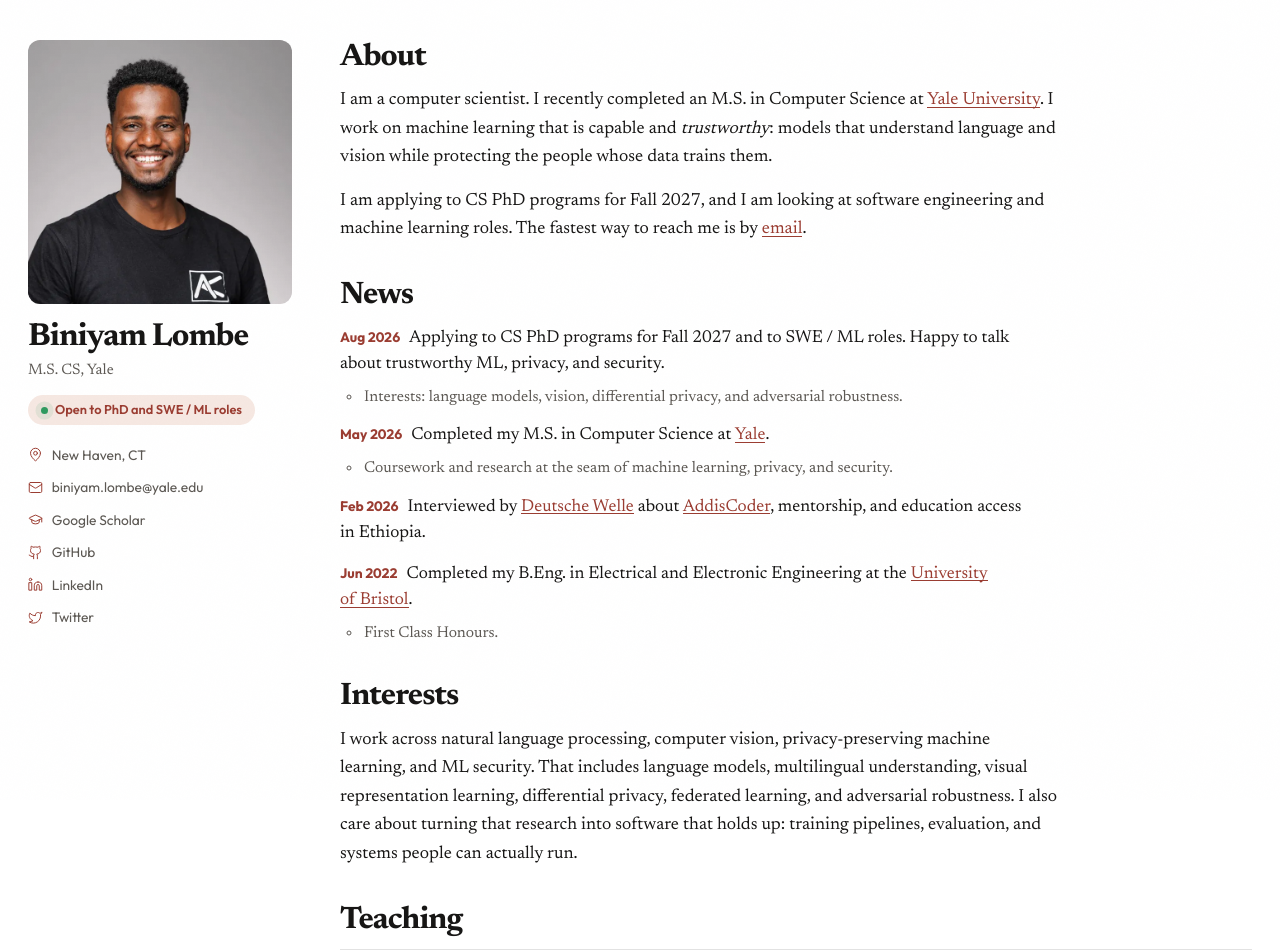
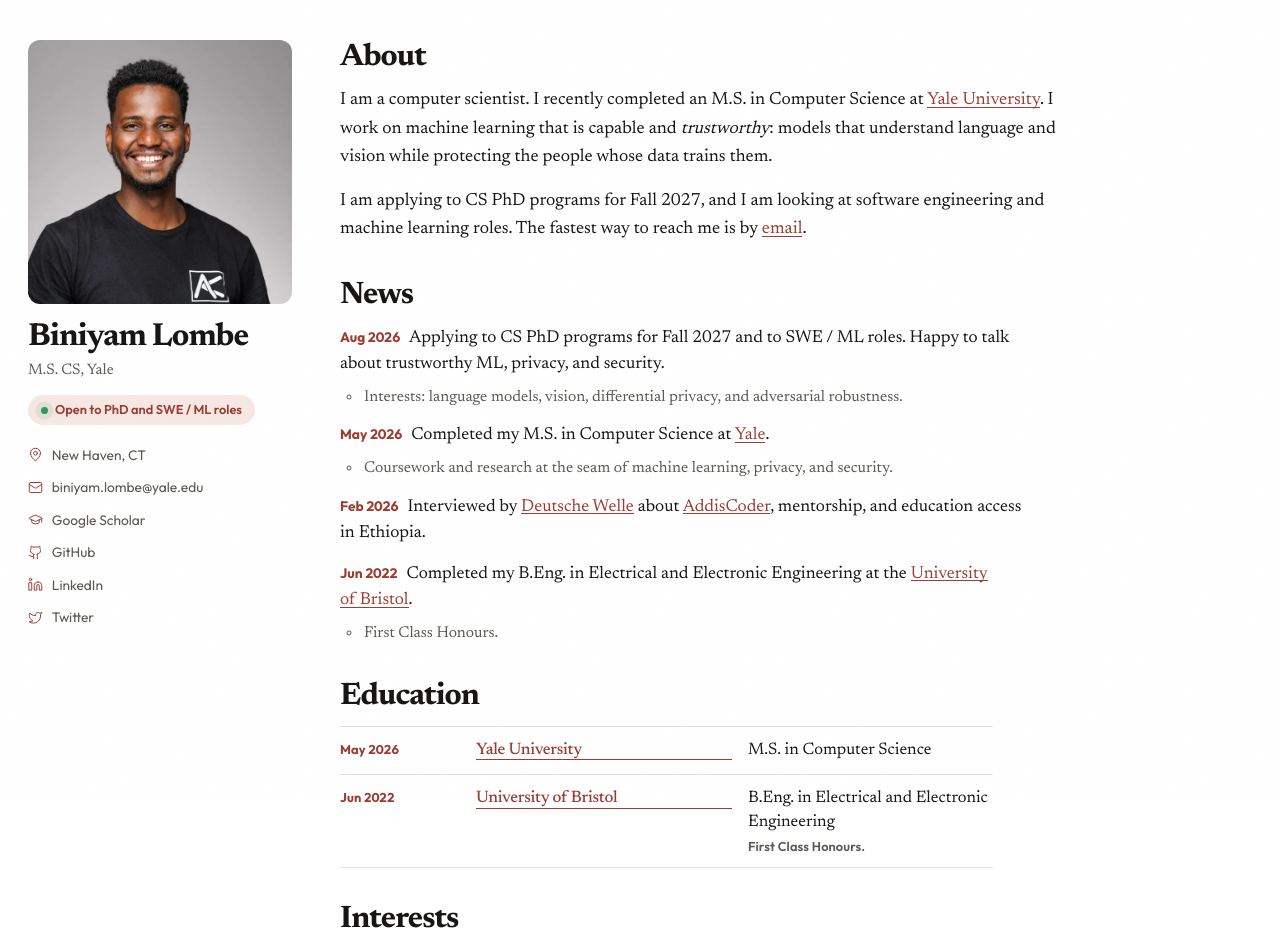
Before and after one commit to biniyamlombe/biniyamlombe.github.io, a React (Vite) app: page / in a window 1280 px wide. Shown: the top 952 px of the page. Built offline with nearby package versions, Linux system fonts and the light colour scheme; no server answers.

Commit message:
feat: add an Education section from the degrees already in News
Committees were only seeing Yale and Bristol inside news items. The section uses those same facts and stays hidden if the list is empty.

```diff
--- a/src/App.jsx
+++ b/src/App.jsx
@@ -5,11 +5,12 @@
 import Teaching from './components/Teaching';
 import Publications from './components/Publications';
 import News from './components/News';
+import Education from './components/Education';
 import Footer from './components/Footer';
 
 /**
  * Page shell. Section order on the page is the order of components below:
- * About → News → Interests → Selected work → Publications → Teaching.
+ * About → News → Education → Interests → Selected work → Publications → Teaching.
  *
  * Selected work and Publications render only when their arrays in site.js
  * are non-empty. An empty list shows nothing, same as Teaching.
@@ -29,6 +30,7 @@
         <div className="content" id="content">
           <Hero />
           <News />
+          <Education />
           <Research />
           <Projects />
           <Publications />
--- /dev/null
+++ b/src/components/Education.jsx
@@ -0,0 +1,38 @@
+import Reveal from './Reveal';
+import { education } from '../data/site';
+
+/**
+ * Education list. Add or reorder degrees in src/data/site.js (`education`).
+ * Keep newest first. An empty array renders nothing.
+ */
+const Education = () => {
+  if (education.length === 0) return null;
+
+  return (
+    <section className="section" aria-labelledby="education-heading">
+      <Reveal>
+        <h2 id="education-heading">Education</h2>
+        <ul className="ed-list">
+          {education.map((item) => (
+            <li key={`${item.school}-${item.dateTime}`}>
+              <time dateTime={item.dateTime}>{item.date}</time>
+              {item.href ? (
+                <a href={item.href} target="_blank" rel="noopener noreferrer">
+                  {item.school}
+                </a>
+              ) : (
+                <span>{item.school}</span>
+              )}
+              <span className="ed-degree">
+                {item.degree}
+                {item.detail && <span className="ed-detail">{item.detail}</span>}
+              </span>
+            </li>
+          ))}
+        </ul>
+      </Reveal>
+    </section>
+  );
+};
+
+export default Education;
--- a/src/data/site.js
+++ b/src/data/site.js
@@ -87,6 +87,50 @@
 /** Interests paragraph. Replace this string to change that section. */
 export const interestsCopy =
   'I work across natural language processing, computer vision, privacy-preserving machine learning, and ML security. That includes language models, multilingual understanding, visual representation learning, differential privacy, federated learning, and adversarial robustness. I also care about turning that research into software that holds up: training pipelines, evaluation, and systems people can actually run.';
+
+/**
+ * EDUCATION
+ *
+ * Newest first. An empty array omits the section.
+ *
+ * {
+ *   school: 'Yale University',
+ *   degree: 'M.S. in Computer Science',
+ *   date: 'May 2026',
+ *   dateTime: '2026-05',
+ *   href: 'https://www.cs.yale.edu/',
+ *   detail: 'Optional honor or note.',
+ * }
+ *
+ * RESEARCH
+ * Add a section only when you have a real lab, advisor, and what you did.
+ * // TODO(Biniyam): fill in
+ * // {
+ * //   group: 'Lab or group',
+ * //   advisor: 'Advisor Name',
+ * //   dates: 'Sep 2024 - May 2025',
+ * //   dateTime: '2024-09',
+ * //   href: 'https://lab.example.edu/',
+ * //   summary: 'One sentence on what you did.',
+ * // }
+ */
+export const education = [
+  {
+    school: 'Yale University',
+    degree: 'M.S. in Computer Science',
+    date: 'May 2026',
+    dateTime: '2026-05',
+    href: 'https://www.cs.yale.edu/',
+  },
+  {
+    school: 'University of Bristol',
+    degree: 'B.Eng. in Electrical and Electronic Engineering',
+    date: 'Jun 2022',
+    dateTime: '2022-06',
+    href: 'https://www.bristol.ac.uk/',
+    detail: 'First Class Honours.',
+  },
+];
 
 /**
  * SELECTED WORK
--- a/src/index.css
+++ b/src/index.css
@@ -336,6 +336,7 @@
   .about,
   .section,
   .teach-list > li,
+  .ed-list > li,
   .news-feed > li,
   .pub-list > li,
   .work-list > li {
@@ -381,7 +382,8 @@
 .news-feed a,
 .pub-list a,
 .work-list a,
-.teach-list a {
+.teach-list a,
+.ed-list a {
   color: var(--accent);
   background-image: linear-gradient(currentColor, currentColor);
   background-size: 100% 1px;
@@ -393,7 +395,8 @@
 .news-feed a:hover,
 .pub-list a:hover,
 .work-list a:hover,
-.teach-list a:hover {
+.teach-list a:hover,
+.ed-list a:hover {
   color: var(--text);
 }
 
@@ -613,6 +616,64 @@
   }
 }
 
+.ed-list {
+  list-style: none;
+  border-top: 1px solid var(--line);
+  max-width: var(--measure);
+}
+
+.ed-list > li {
+  display: grid;
+  grid-template-columns: 7.5rem minmax(11rem, 16rem) minmax(0, 1fr);
+  gap: 0.35rem 1rem;
+  align-items: start;
+  padding: 0.72rem 0;
+  border-bottom: 1px solid var(--line);
+}
+
+.ed-list time {
+  color: var(--accent);
+  font-family: var(--sans);
+  font-size: 0.8rem;
+  font-weight: 650;
+  font-variant-numeric: tabular-nums;
+  letter-spacing: 0.01em;
+  line-height: 1.45;
+  padding-top: 0.12rem;
+}
+
+.ed-list a,
+.ed-list li > span:not(.ed-degree) {
+  font-size: 1.04rem;
+  font-weight: 500;
+  letter-spacing: -0.018em;
+  line-height: 1.45;
+}
+
+.ed-degree {
+  min-width: 0;
+  font-size: 1.04rem;
+  line-height: 1.45;
+  text-wrap: pretty;
+}
+
+.ed-detail {
+  display: block;
+  margin-top: 0.15rem;
+  color: var(--text-muted);
+  font-family: var(--sans);
+  font-size: 0.8rem;
+  font-weight: 550;
+  letter-spacing: 0.01em;
+}
+
+@media (max-width: 699px) {
+  .ed-list > li {
+    grid-template-columns: 1fr;
+    gap: 0.15rem;
+  }
+}
+
 .site-footer {
   width: min(var(--shell), calc(100% - 2rem));
   margin: 2.5rem auto 0;
```
Also changed, not shown: 1 other file (tests, documents, lock files or other folders).
